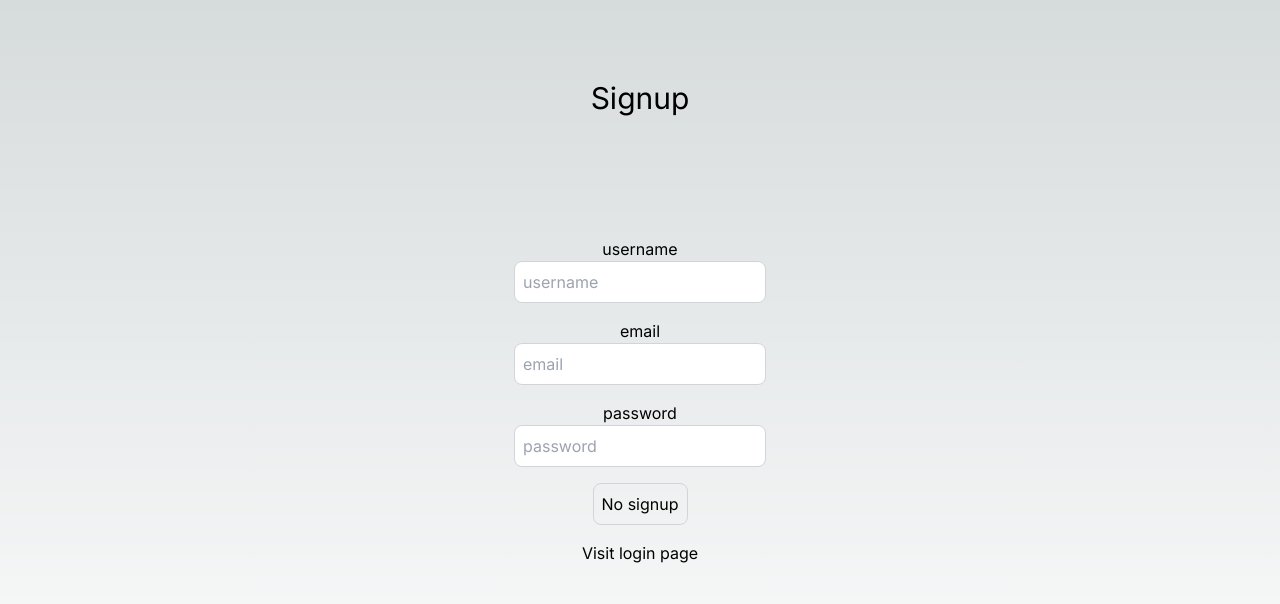
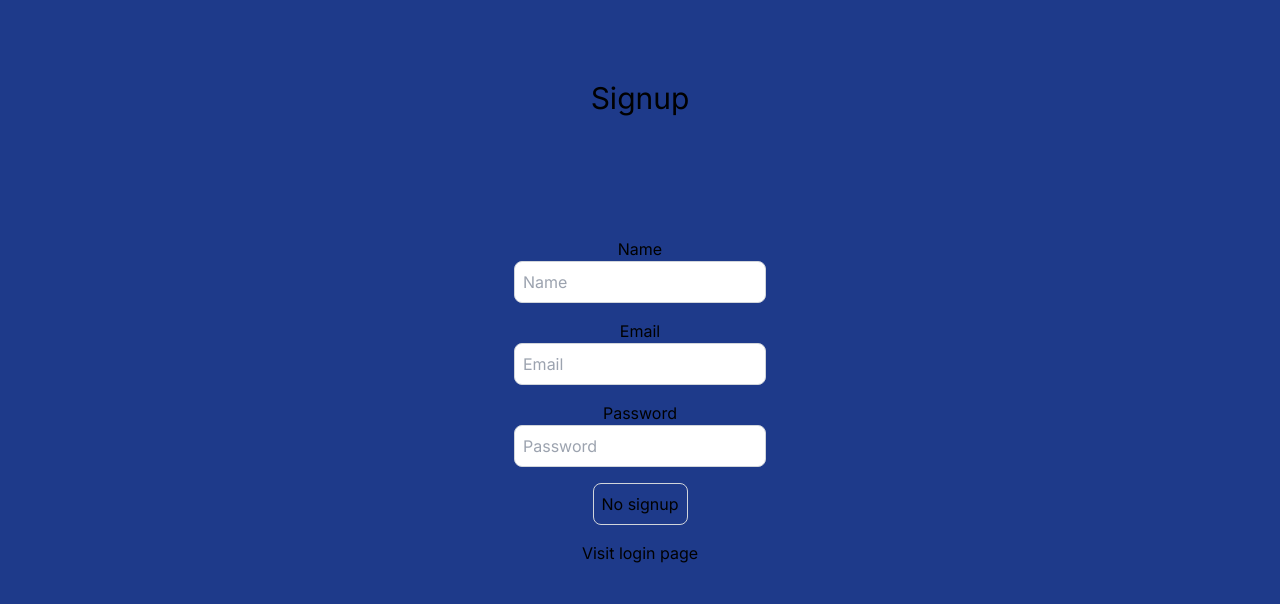
Before and after one commit to ChebbiMohamedLakhdher/myPFE, a Next.js app: page /Signup in a window 1280 px wide. Shown: the top 604 px of the page. Built offline with nearby package versions, Linux system fonts and the light colour scheme.

Commit message:
new files and folders

```diff
--- a/src/app/Signup/page.tsx
+++ b/src/app/Signup/page.tsx
@@ -13,7 +13,7 @@ export default function SignupPage() {
     const [user, setUser] = React.useState({
         email: "",
         password: "",
-        username: "",
+        name: "",
     })
     const [buttonDisabled, setButtonDisabled] = React.useState(false);
     const [loading, setLoading] = React.useState(false);
@@ -35,7 +35,7 @@ export default function SignupPage() {
     }
 
     useEffect(() => {
-        if(user.email.length > 0 && user.password.length > 0 && user.username.length > 0) {
+        if(user.email.length > 0 && user.password.length > 0 && user.name.length > 0) {
             setButtonDisabled(false);
         } else {
             setButtonDisabled(true);
@@ -44,35 +44,35 @@ export default function SignupPage() {
 
 
     return (
-    <div className=" static flex flex-col items-center justify-center min-h-screen py-2">
+    <div className=" static bg-blue-900 flex flex-col items-center justify-center min-h-screen py-2">
         <h1 className=" absolute top-20 text-3xl" >{loading ? "Processing" : "Signup"}</h1>
         <hr />
-        <label htmlFor="username">username</label>
+        <label htmlFor="name">Name</label>
         <input
         className="p-2 border border-gray-300 rounded-lg mb-4 focus:outline-none focus:border-gray-600 text-black"
-            id="username"
+            id="name"
             type="text"
-            value={user.username}
-            onChange={(e) => setUser({...user, username: e.target.value})}
-            placeholder="username"
+            value={user.name}
+            onChange={(e) => setUser({...user, name: e.target.value})}
+            placeholder="Name"
             />
-        <label htmlFor="email">email</label>
+        <label htmlFor="email">Email</label>
         <input
         className="p-2 border border-gray-300 rounded-lg mb-4 focus:outline-none focus:border-gray-600 text-black"
             id="email"
             type="text"
             value={user.email}
             onChange={(e) => setUser({...user, email: e.target.value})}
-            placeholder="email"
+            placeholder="Email"
             />
-        <label htmlFor="password">password</label>
+        <label htmlFor="password">Password</label>
         <input
         className="p-2 border border-gray-300 rounded-lg mb-4 focus:outline-none focus:border-gray-600 text-black"
             id="password"
             type="password"
             value={user.password}
             onChange={(e) => setUser({...user, password: e.target.value})}
-            placeholder="password"
+            placeholder="Password"
             />
             <button
             onClick={onSignup}
```
